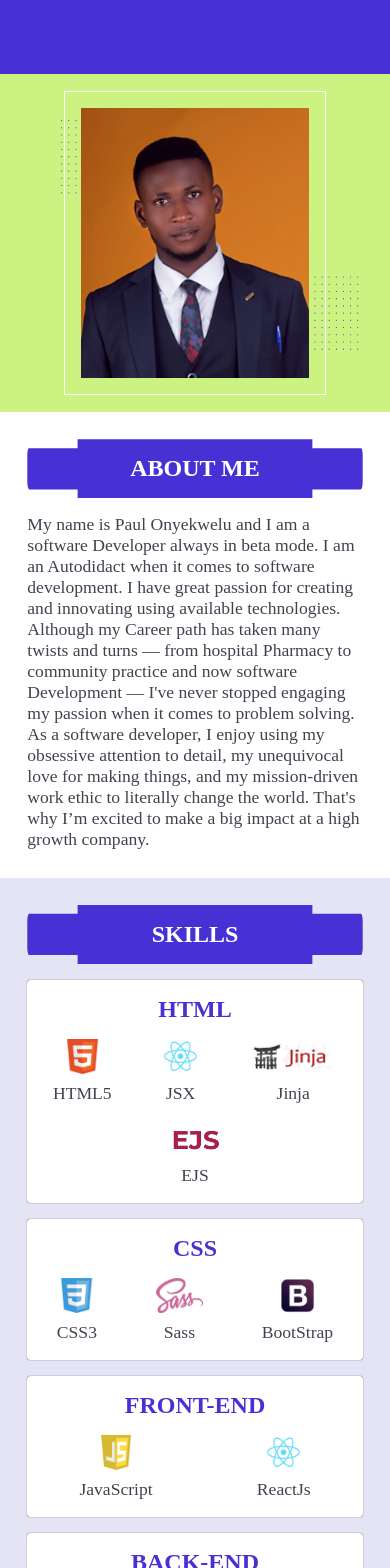
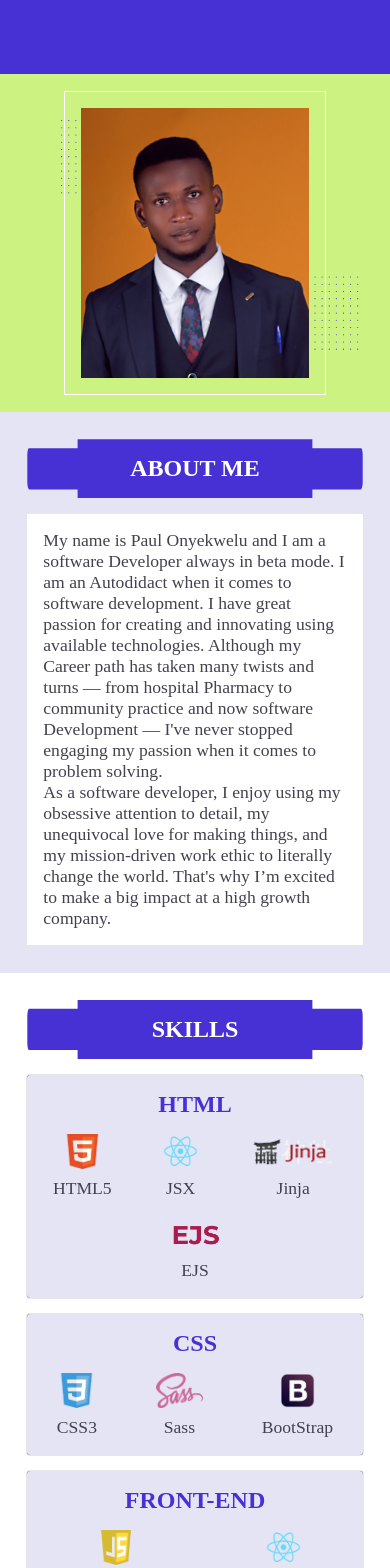
Before and after one commit to PaulOnyekwelu/paulonyekwelu.github.io, a React (Create React App) app: page / in a window 390 px wide. Shown: the part 432-2000 px from the top of the page. Built offline with nearby package versions, Linux system fonts and the light colour scheme.

Commit message:
mobile-first code refactoring'

```diff
--- a/src/App.js
+++ b/src/App.js
@@ -4,6 +4,7 @@ import Header from './components/header';
 import AboutMe from './components/about';
 import Skills from './components/skills';
 import Projects from './components/projects';
+import Experience from './components/experience';
 
 function App() {
   return (
@@ -12,6 +13,7 @@ function App() {
       <AboutMe />
       <Skills />
       <Projects />
+      <Experience />
     </main>
   );
 }
--- a/src/components/about/about.style.scss
+++ b/src/components/about/about.style.scss
@@ -2,7 +2,7 @@
     padding: 7%;
     // height: 75vh;
     width: 86%;
-    // background-color: rgb(206, 186, 224);
+    background-color: rgb(228, 228, 245);
 
     .about-me-title{
         font-size: 1.5rem;
@@ -19,6 +19,8 @@
     .about-me-text{
         font-size: 1.1rem;
         color: rgb(68, 65, 78);
+        background: white;
+        padding: 1rem;
     }
 }
 
--- /dev/null
+++ b/src/components/experience/index.jsx
@@ -0,0 +1,21 @@
+import React from 'react';
+
+const Experience = () => {
+    return (
+        <section className="experience">
+            <div className="experience-header">
+                <img src="company Logo" alt=""/>
+                <h2>Job role</h2>
+            </div>
+            <div className="experience-section">
+                <p className="experience-description">job entails - Lorem ipsum dolor sit amet consectetur adipisicing elit. Quos, sed.</p>
+                <div className="experience-product">Products - Lorem ipsum dolor sit amet consectetur adipisicing elit. Deleniti, excepturi.</div>
+                <div className="experience-accomplishment">
+                    accomplishments - Lorem ipsum dolor sit amet consectetur adipisicing elit. Expedita, est?
+                </div>
+            </div>
+        </section>
+    )
+}
+
+export default Experience;
--- a/src/components/skills/skills.style.scss
+++ b/src/components/skills/skills.style.scss
@@ -73,7 +73,7 @@
         padding: 7%;
         width: 86%;
         // background:rgb(204,242,129);
-        background: rgb(228, 228, 245);
+        background: white;
 
         .skills-title{
             font-size: 1.5rem;
@@ -88,7 +88,7 @@
         .skills-list{
 
             .skills-list-item{
-                background: white;
+                background: rgb(228, 228, 245);
                 border-radius: 0.2rem;
                 // height: 80%;
                 width: inherit;
```
Also changed, not shown: src/components/experience/experience.style.scss (added).
